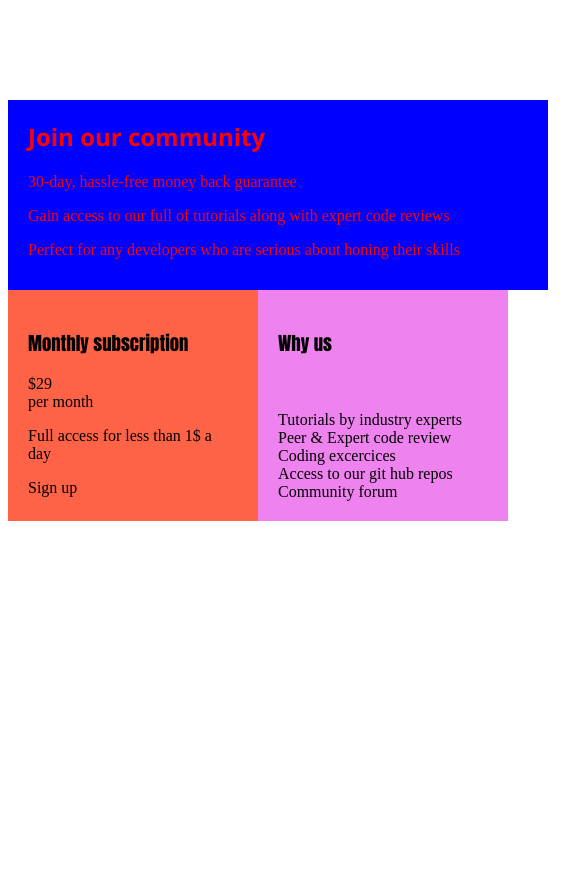
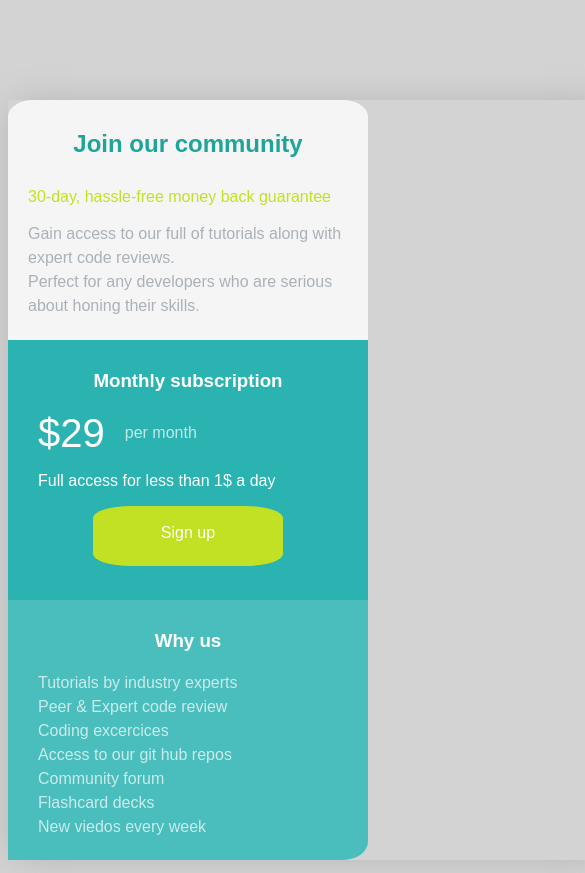
Before and after one commit to Elian06/Studi-challenge-non-officiel---Single-Price-Grid-Component-Bienvenue, a plain HTML site: page index.html in a window 390 px wide. Shown: the top 873 px of the page, 585 px wide, since content can reach past the window. Before the commit the page ends 844 px from the top, so only its background shows below. Drawn offline with Linux system fonts and the light colour scheme.

Commit message:
Add files via upload

```diff
--- a/index.html
+++ b/index.html
@@ -4,6 +4,7 @@
     <meta charset="UTF-8">
     <meta name="viewport" content="width=device-width, initial-scale=1.0">
     <link rel="stylesheet" href="style.css">
+    <link href = "https://fonts.googleapis.com/css2? family = Karla: ital, wght @ 0,400; 0,700; 1,400; 1,700 & display = swap" rel = "stylesheet">
     <title>les positions en CSS</title>
 </head>
 <body>
@@ -13,27 +14,30 @@
 
         <h2>Join our community</h2>
         <span>30-day, hassle-free money back guarantee</span>
-        <p>Gain access to our full of tutorials along with expert code reviews</p>
-        <p>Perfect for any developers who are serious about honing their skills</p>
+        <p>Gain access to our full of tutorials along with expert code reviews.<br>
+        Perfect for any developers who are serious about honing their skills.</p>
 
     </div>
     <div class="cadre">
 
       <div class="monthly">
         <h3>Monthly subscription</h3>
-        <div class="price"><div>$29</div><div>per month</div></div>
+        <div class="price"><div class="pricedollar">$29</div><div class="permonth">per month</div></div>
         <p>Full access for less than 1$ a day</p>
-        <div class="bouton">Sign up</div>
+        <div class="bouton"><p>Sign up</p></div>
       </div>
 
       <div class="whyus">
         <h3>Why us</h3>
-        <br><br>
-        Tutorials by industry experts<br>
+
+        <p>Tutorials by industry experts<br>
         Peer & Expert code review<br>
         Coding excercices<br>
         Access to our git hub repos<br>
         Community forum<br>
+        Flashcard decks<br>
+        New viedos every week</p><br>
+
       </div>
 
     </div>
--- a/style.css
+++ b/style.css
@@ -1,37 +1,137 @@
+body{
+  background-color: lightgray;
+  font-size: 16px;
+  font-family: 'Karla', sans-serif;
+}
+/*Police + couleurs*/
 h2{
-  font-family: 'Segoe UI', Tahoma, Geneva, Verdana, sans-serif;
+  margin-top: 30px;
+  color: #1FA499;
+}
+h3{
   margin-top: 0;
 }
-h3{
-  font-family: Impact, Haettenschweiler, 'Arial Narrow Bold', sans-serif;
+.join span{
+  display: block  ;
+  color: #C2E124;
+  margin-bottom: 15px;
+  margin-top: 30px;
 }
+.join p{
+  color: #ABB1B8;
+  margin-bottom: 0;
+  line-height: 1.5em;
+}
+.whyus>p{
+  opacity: 0.7;
+  line-height: 1.5em;
+}
+/*Boites de d'encadrement*/
 main{
   display: flex;
   flex-direction: column;
   justify-content: center;
   margin: 100px auto auto auto;
-  width: 500px;
+  width: 600px;
+  /*box-shadow: 3px 3px 10px;*/
+  box-shadow: 0px 0px 36px -7px rgba(171, 171, 171, 1);
+  /*background-color: transparent;*/
 }
 .join{
-  width: 500px;
-  height: 150px;
-  background-color: blue;
-  padding: 20px;
+  width: auto;
+  height: 200px;
+  background-color: whitesmoke;
+  padding: 30px;
   text-align: left;
   margin-right: 0;
   color: red;
+  border-radius: 7% 7% 0 0;
 }
 .monthly{
-  width: 250px;
-  background-color: tomato;
-  padding: 20px;
+  width: 300px;
+  height: 200px;
+  background-color: #2BB3B1;
+  padding: 30px;
+  border-radius: 0 0 0 7%;
+  color: white;
 }
 .whyus{
-  width: 250px;
-  background-color: violet;
-  padding: 20px;
+  width: 300px;
+  height: 200px;
+  background-color: #4ABEBD;
+  padding: 30px;
+  border-radius: 0 0 7% 0;
+  color: white;
 }
 .cadre{
   display: flex;
   flex-direction: row;
+  justify-content: center;
 }
+/*Alignement du prix*/
+.price{
+  display: flex;
+  justify-content: left;
+  flex-direction: row;
+}
+.pricedollar{
+  font-size: 40px;
+}
+.permonth{
+  display: flex;
+  flex-direction: column  ;
+  justify-content: center;
+  opacity: 0.7;
+  margin-left: 20px;
+}
+/*Bouton*/
+.bouton{
+  text-align: center;
+  width: 190px;
+  height: 60px;
+  background-color: #C2E124;
+  border-radius: 20% 20% 20% 20%;
+  box-shadow: 0px 0px 36px -7px rgba(171, 171, 171, 0);
+  margin-left: 22px;
+}
+.bouton>p{
+  transform: translateY(100%);
+  margin: 0;
+}
+
+/*Responsive design*/
+
+@media screen and (max-width: 640px) {
+  .main{
+    width: 300px;
+    display: flex;
+    flex-direction: column;
+    justify-content: center;
+    margin: 50px auto auto auto;
+    text-align: center;
+  }
+
+  .monthly{
+    border-radius: 0;
+  }
+  .join{
+    width: 320px ;
+    height: 200px;
+    padding: 20px;
+  }
+  .cadre{
+    display: flex;
+    flex-direction: column;
+    justify-content: center;
+  }
+  .bouton{
+    margin-left: 55px;
+  }
+  h2{
+    margin-top: 10px;
+    text-align: center;
+    }
+  h3{
+    text-align: center;
+  }
+}
```
